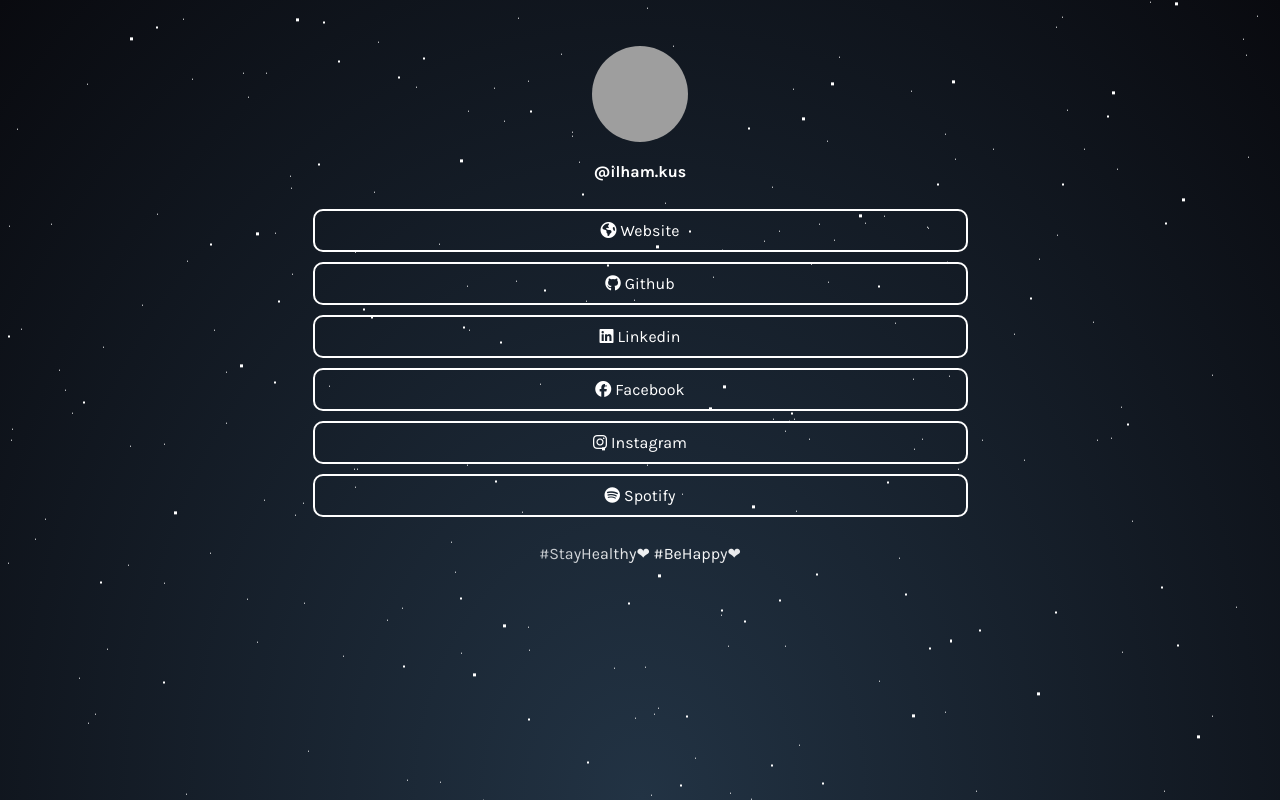
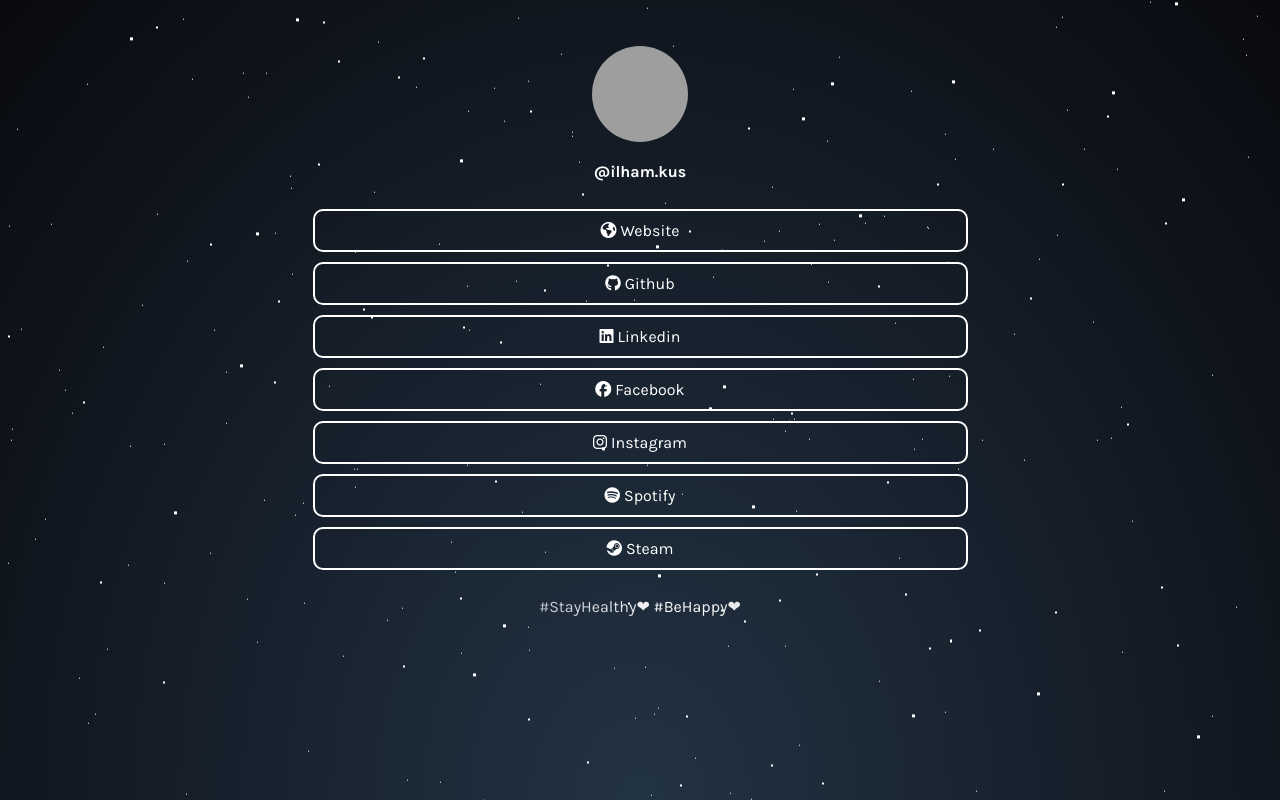
Before and after one commit to work-ham/Links, a plain HTML site: page index.html in a window 1280 px wide. Drawn offline with Linux system fonts and the light colour scheme; grey boxes are pictures that could not be loaded.

Commit message:
Add Steam link to index.html

```diff
--- a/index.html
+++ b/index.html
@@ -63,8 +63,10 @@
       <a class="link" href="https://open.spotify.com/user/31fyrfzqf7vmbe7jfz66f4gi2swe?si=tcMuB3uBSN2r_h2NgAx2MQ" target="_blank">
         <i class="fa-brands fa-spotify">&nbsp;</i>Spotify
       </a>
+      <a class="link" href="https://steamcommunity.com/id/LittleChief/" target="_blank">
+        <i class="fa-brands fa-steam">&nbsp;</i>Steam
+      </a>
     </div>
-
     <div id="hashtag">
       #StayHealthy❤  #BeHappy❤
     </div>
```
